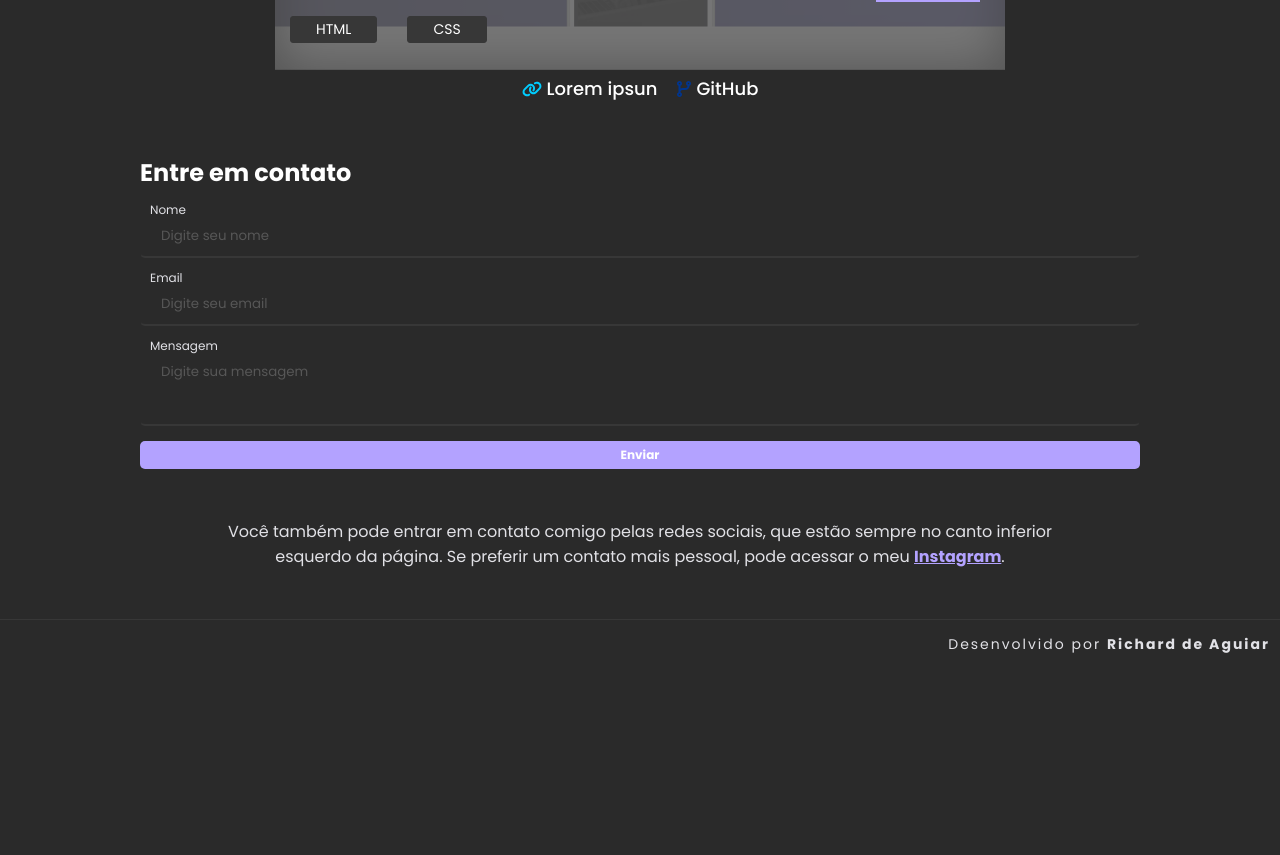
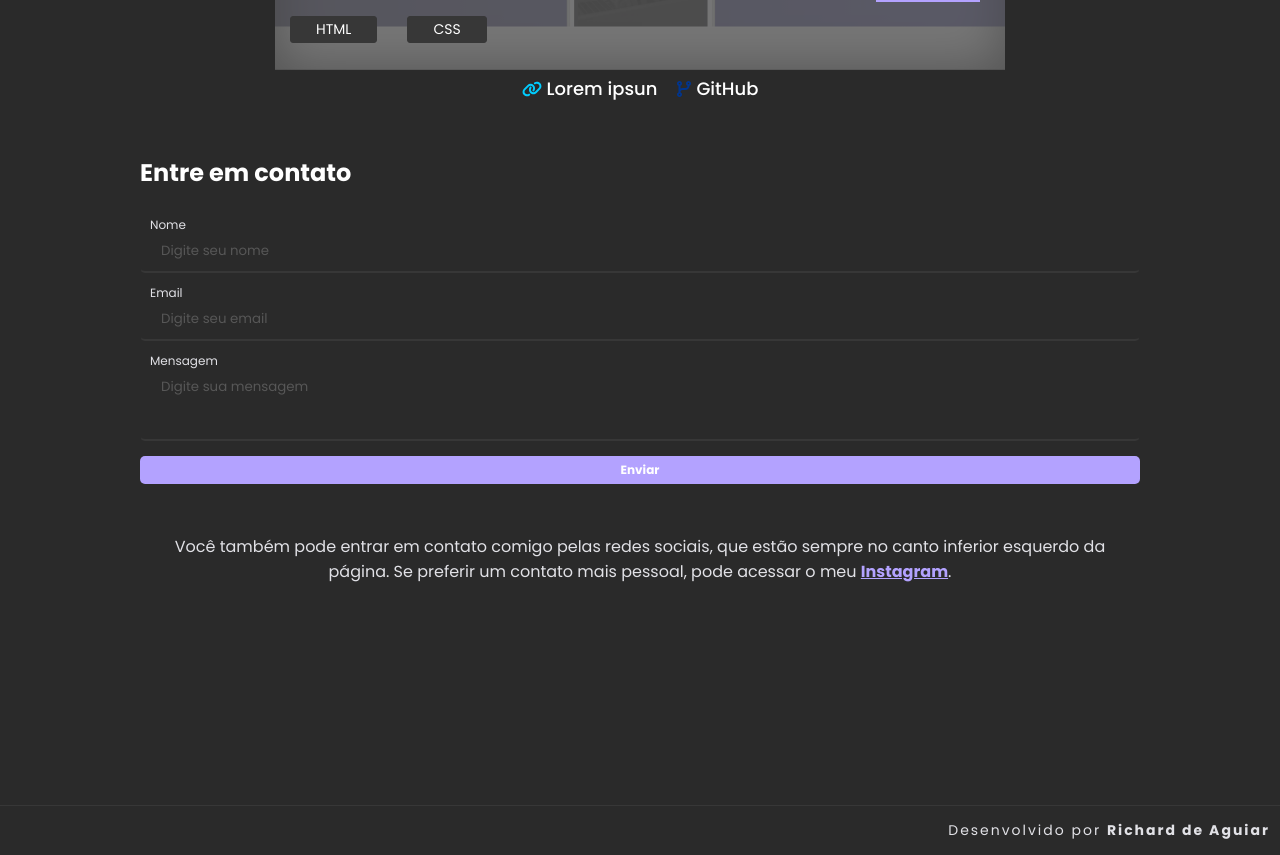
Before and after one commit to aguiarichard/portfolioReact, a React (Vite) app: page / in a window 1280 px wide. Shown: the part 2860-3715 px from the top of the page. Before the commit the page ends 3529 px from the top, so only its background shows below. Built offline with nearby package versions, Linux system fonts and the light colour scheme.

Commit message:
ajustando altura dos contatos

```diff
--- a/src/Routes.jsx
+++ b/src/Routes.jsx
@@ -13,7 +13,7 @@ export default function RoutesReact() {
             <Route path="*" element={<AllPages />} />
             <Route path="/" element={<AllPages />} />
             <Route path="/sobre" element={<Sobre button="true"/>} />
-            <Route path="/projetos" element={<Projetos  buttons="true"/>} />
+            <Route path="/projetos" element={<Projetos  buttons="true" />} />
             <Route path="/contatos" element={<Contatos />} />
         </Routes>
     )
--- a/src/pages/Components/AllPages.jsx
+++ b/src/pages/Components/AllPages.jsx
@@ -10,7 +10,7 @@ export default function AllPages() {
     return (
         <main>
             <Sobre classeAll="all-sobre" txtAlternativo=" rolando a tela" />
-            <Projetos classeAll="all-projetos" />
+            <Projetos classeAll="all-projetos" onTitulo="on-titulo"/>
             <Contatos />
         </main>
     )
--- a/src/pages/Components/Projetos-galeria.jsx
+++ b/src/pages/Components/Projetos-galeria.jsx
@@ -8,10 +8,10 @@ import imgLoremIpsun from "../../assets/imgs/lorem-ipsun.png"
 
 import "../../styles/projetos-galeria.css"
 
-export default function ProjetosGaleria() {
+export default function ProjetosGaleria(props) {
   return (
     <div className="galeria-bloco">
-      <h2 className="titulo">Projetos</h2>
+      <h2 className={`${ props.onTitulo ? props.onTitulo : 'off-titulo' } titulo`}>Projetos</h2>
       <div className="galeria" id="galeria">
         <GaleriaItem
           href="https://flappy-cat-aguiar-js.netlify.app/"
--- a/src/pages/Components/Projetos.jsx
+++ b/src/pages/Components/Projetos.jsx
@@ -51,7 +51,7 @@ export default class Projetos extends Component {
   render() {
     return (
       <section className={`container ${this.props.classeAll ? this.props.classeAll : ''} section`}>
-        <ProjetosGaleria />
+        <ProjetosGaleria onTitulo={ this.props.onTitulo ? this.props.onTitulo : '' }/>
 
         {
           this.props.buttons &&
--- a/src/styles/contatos.css
+++ b/src/styles/contatos.css
@@ -1,17 +1,19 @@
 .container-contato {
-    margin-top: 20px;
+    height: calc(100vh - 130px);
 }
 
 .form {
     display: flex;
     flex-direction: column;
     gap: 10px;
+    margin-bottom: 50px;
 }
 
 .titulo-contato {
     color: #fff;
     margin-left: 10px;
-    margin-bottom: 15px;
+    margin-bottom: 30px;
+    padding-top: 20px;
 }
 
 .container-input {
@@ -94,7 +96,6 @@
     padding: 5px 25px;
     border-radius: 5px;
     color: #fff;
-    margin-bottom: 50px;
 }
 
 .text-contato {
@@ -158,11 +159,10 @@
     .text-contato {
         font-size: 16px;
         text-align: center;
-        margin: 0 50px;
         margin-bottom: 50px;
     }
 
     .container-contato {
-        margin: 20px 130px 0;
+        margin: 0px 130px 0;
     }
 }
--- a/src/styles/global.css
+++ b/src/styles/global.css
@@ -10,6 +10,7 @@ body {
     color: #e1e1e6;
     font-family: 'Poppins', sans-serif;
     position: relative;
+    height: 100vh;
 }
 
 #root {
--- a/src/styles/projetos-galeria.css
+++ b/src/styles/projetos-galeria.css
@@ -5,6 +5,14 @@
     /* height: 530px; */
     /* margin-top: 30px; */
     /* border-radius: 10px; */
+}
+
+.on-titulo {
+    display: block;
+}
+
+.off-titulo {
+    display: none;
 }
 
 .galeria {
```
